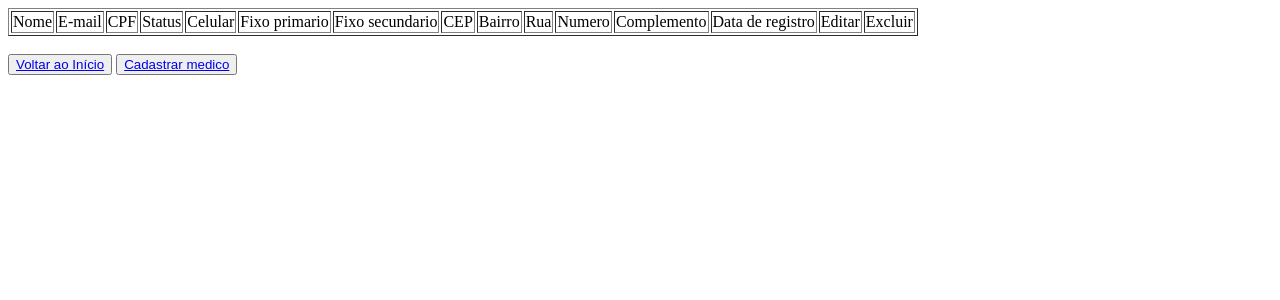
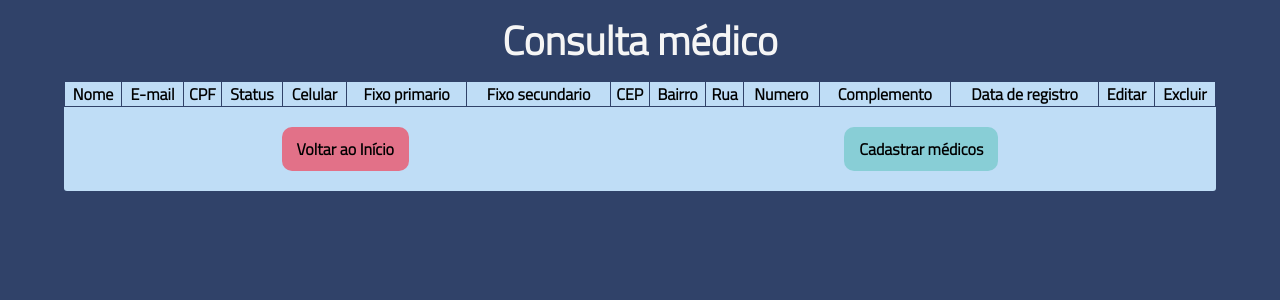
Before and after one commit to Liuizn/SA02-03, a PHP site: page /tabela_medico_POO.php in a window 1280 px wide. Shown: the top 300 px of the page. Run offline with PHP 8.4, Linux system fonts and the light colour scheme; data that the repository does not hold is empty.

Commit message:
updates in archives

```diff
--- a/cadastrar.php
+++ b/cadastrar.php
@@ -9,7 +9,7 @@
     <form action="insert.php" method="post" class="pai-area-formulario">
 
         <div class="container-grid-index">
-            <div class="Nome-area id=" nome"">
+            <div class="Nome-area id=" nome">
                 <div class="box-area">
                     <label for="nome">Nome</label>
                     <input type="text" name="nome" id="nome" required maxlength="50">
--- a/style.css
+++ b/style.css
@@ -148,3 +148,5 @@ table {
 .box-area.nome-Conv{
     text-align: center;
 }
+.input-f{border-color:#ff0000;
+}
--- a/tabela_medico_POO.php
+++ b/tabela_medico_POO.php
@@ -1,14 +1,21 @@
 <!DOCTYPE html>
 <html lang="pt-BR">
+
 <head>
     <meta charset="UTF-8">
     <meta http-equiv="X-UA-Compatible" content="IE=edge">
     <meta name="viewport" content="width=device-width, initial-scale=1.0">
     <title>Consultar medicos</title>
+    <link rel="stylesheet" href="style.css">
 </head>
+
 <body>
-<table border=1>
-            <tr id="titulo">
+    <h1>Consulta médico</h1>
+
+    <div class="pai-tabela" id="tabela">
+        <table border="1">
+            <thead>
+                <tr class="cabecalho">
                     <td>Nome</td>
                     <td>E-mail</td>
                     <td>CPF</td>
@@ -24,52 +31,44 @@
                     <td>Data de registro</td>
                     <td>Editar</td>
                     <td>Excluir</td>
-
                 </tr>
-
+            </thead>
+            <tbody>
                 <?php
                 require_once "medico_POO.php";
                 $con = new Medico("localhost","agencia_estetica","root","");
                 $conteudo = $con->buscar();
 
                 if (count($conteudo) > 0) {
-        for($i=0; $i < count($conteudo);$i ++ ){
-            echo "<tr>";
-            foreach($conteudo[$i] as $key => $value) {
+                    for($i=0; $i < count($conteudo);$i ++ ){ echo "<tr>" ; foreach($conteudo[$i] as $key=> $value) {
                             if ($key == "status_medico") {
                                 if ($value == 1) {
                                     $value = "Ativo";
-                    }
-                    else{
+                                } else {
                                     $value = "Inativo";
                                 }
-
                             }
                             if($key != "id_medicos") {
                                 echo "<td>".$value."</td>";
-
-
-                }
-                else if ($key = "id_medicos") {
-                    echo "<td><a href='atualizar_medico_POO.php?id_medicos=".$value."'>Editar   </a></td>";
+                            } else if ($key = "id_medicos") {
+                                echo "<td><a href='atualizar_medico_POO.php?id_medicos=".$value."'>Editar </a></td>";
                                 echo "<td><a href='delete_medico_POO.php?id_medicos=".$value."'>Excluir</a></td>";
                             }
-
-
-            }
-
-
                         }
                     }
+                }
+            ?>
+            </tbody>
+        </table>
 
-    ?>
-
-</table>
-        <div class="group-inputs group-buttons">
-                <br>
-                <button  id="b_index"><a href="index.php">Voltar ao Início</a></button>
-                <button id="b_medicos"><a href="form_medico_POO.php">Cadastrar medico</a></button>
+        <div class="display-button-table">
+            <div class="Button-Area">
+                <a href="index.php" id="b_index">Voltar ao Início</a>
+                <a id="b_medicos" href="form_medico_POO.php">Cadastrar médicos</a>
+            </div>
+        </div>
     </div>
 
 </body>
+
 </html>
```
Also changed, not shown: form_medico_POO.php (+38 -44 lines), grid-css-medico.css (added), tabela_convenio.php (indentation only). Lines whose indentation alone changed are shown as unchanged.
